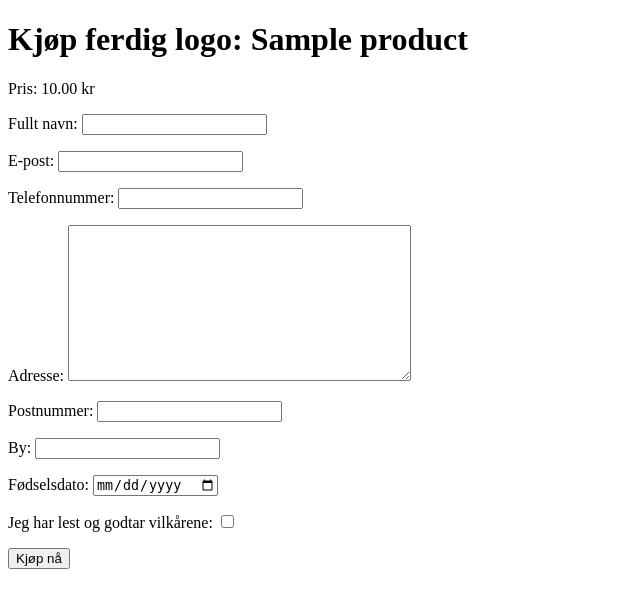
After one commit to auroraodden/oddendesiign-webapp, a Django app: page /outlet/order/1/ in a window 1280 px wide. The commit adds this page. Shown: the top 608 px of the page, without its empty margins (0-640 px from the left). Run offline with Django 5.2, Linux system fonts and the light colour scheme; tables that the repository leaves empty hold one stand-in row (values such as "Sample post").

Commit message:
Add outlet purchase flow with product flag, customer form, and confirmation email

```diff
--- a/core/admin.py
+++ b/core/admin.py
@@ -11,8 +11,8 @@ class CustomerAdmin(admin.ModelAdmin):
 
 @admin.register(Product)
 class ProductAdmin(admin.ModelAdmin):
-    list_display = ('title', 'price', 'is_available') # Viser nevnt
-    list_filter = ('is_available',) # Filtrerer på tilgjengelighet
+    list_display = ('title', 'price', 'is_available', 'is_outlet') # Viser nevnt
+    list_filter = ('is_available', 'is_outlet') # Filtrerer på tilgjengelighet
     search_fields = ('title',) # Kan søke på tittel
 
 class UploadedFileInline(admin.TabularInline):
--- a/core/forms.py
+++ b/core/forms.py
@@ -1,6 +1,7 @@
 from django import forms
 from .models import Order
 from .models import TeaserVideo
+from .models import OutletOrder
 
 
 class OrderForm(forms.ModelForm):
@@ -109,3 +110,32 @@ class TeaserVideoForm(forms.ModelForm):
         if not agreed:
             raise forms.ValidationError("Du må godkjenne betingelsene for å kunne bestille.")
         return agreed
+
+class OutletOrderForm(forms.ModelForm):
+    class Meta:
+        model = OutletOrder
+        fields = [
+            'full_name', 'email', 'phone',
+            'address', 'postal_code', 'city',
+            'birth_date', 'agree_to_terms'
+        ]
+        labels = {
+            'full_name': 'Fullt navn',
+            'email': 'E-post',
+            'phone': 'Telefonnummer',
+            'address': 'Adresse',
+            'postal_code': 'Postnummer',
+            'city': 'By',
+            'birth_date': 'Fødselsdato',
+            'agree_to_terms': 'Jeg har lest og godtar vilkårene',
+        }
+        widgets = {
+            'birth_date': forms.DateInput(attrs={'type': 'date'}),
+            'agree_to_terms': forms.CheckboxInput(),
+        }
+
+    def clean_agree_to_terms(self):
+        agreed = self.cleaned_data.get('agree_to_terms')
+        if not agreed:
+            raise forms.ValidationError("Du må godkjenne betingelsene for å kunne bestille.")
+        return agreed
--- a/core/models.py
+++ b/core/models.py
@@ -15,6 +15,7 @@ class Product(models.Model):
     description = models.TextField()
     price = models.DecimalField(max_digits=8, decimal_places=2)
     is_available = models.BooleanField(default=True)
+    is_outlet = models.BooleanField(default=False)
     image = models.ImageField(upload_to='products/', blank=True)
 
     def __str__(self):
@@ -108,3 +109,21 @@ class TeaserVideoFile(models.Model): # Flerfil opplasting knyttet til teaservide
 
     def __str__(self):
         return self.file.name
+
+class OutletOrder(models.Model):
+    product = models.ForeignKey(Product, on_delete=models.SET_NULL, null=True)
+    full_name = models.CharField(max_length=255)
+    email = models.EmailField()
+    phone = models.CharField(max_length=20)
+    address = models.TextField()
+    postal_code = models.CharField(max_length=10)
+    city = models.CharField(max_length=100)
+    birth_date = models.DateField()
+
+    agree_to_terms = models.BooleanField(default=False)
+    total_price = models.DecimalField(max_digits=10, decimal_places=2, default=0.00)
+
+    created_at = models.DateTimeField(auto_now_add=True)
+
+    def __str__(self):
+        return f"{self.full_name} - {self.product}"
--- a/core/templates/core/outlet.html
+++ b/core/templates/core/outlet.html
@@ -15,6 +15,7 @@
                     <img src="{{ product.image_url }}" alt="{{ product.title }}" style="max-width: 300px;">
                 {% endif %}
                 <p>{{ product.description }}</p> <!-- Viser beskrivelse av produktet, bruker Django-templatetaggs for å vise verdiene fra databasen -->
+                <a href="{% url 'outlet_order' product.id %}">Kjøp nå</a> <!-- Viser en lenke til bestillingsskjemaet for produktet, bruker Django-templatetaggs for å vise verdiene fra databasen -->
             </div>
         {% empty %} <!-- Hvis det ikke er noen produkter i databasen, vises denne mld i stedet for en tom side -->
               <p>Ingen ferdiglagde logoer tilgjengelig for salg.</p>
--- /dev/null
+++ b/core/templates/core/outlet_order.html
@@ -0,0 +1,17 @@
+<!DOCTYPE html>
+<html lang="no">
+<head>
+    <meta charset="UTF-8">
+    <title>Kjøp ferdig logo - Oddendesiign{{ product.title }}</title>
+</head>
+<body>
+    <h1>Kjøp ferdig logo: {{ product.title }}</h1>
+    <p>Pris: {{ product.price }} kr</p>
+
+    <form method="post">
+        {% csrf_token %}
+        {{ form.as_p }}
+        <button type="submit">Kjøp nå</button>
+    </form>
+</body>
+</html>
--- a/core/urls.py
+++ b/core/urls.py
@@ -10,4 +10,5 @@ urlpatterns = [
     path('order/', views.order_view, name='order'), # Kobler til /order/-funksjonen i views.py
     path('teaservideo/', views.teaser_video_view, name='teaser_video'), # Kobler til /teaservideo/-funksjonen i views.py
     path('teaservideo/success/', lambda request: render(request, 'core/teaser_video_success.html'), name='teaser_video_success'),
+    path("outlet/order/<int:product_id>/", views.outlet_order_view, name="outlet_order"),
 ]
--- a/core/views.py
+++ b/core/views.py
@@ -2,6 +2,9 @@ from django.shortcuts import render, redirect
 from django.conf import settings
 from django.core.mail import EmailMultiAlternatives
 from django.template.loader import render_to_string
+from .models import OutletOrder
+from .forms import OutletOrderForm
+from django.shortcuts import get_object_or_404
 
 from .forms import OrderForm, TeaserVideoForm
 from .models import (
@@ -23,7 +26,7 @@ def gallery(request):
 # ----------------------------- Outlet -----------------------------
 
 def outlet(request):
-    products = Product.objects.filter(is_available=True)
+    products = Product.objects.filter(is_available=True, is_outlet=True)
     return render(request, 'core/outlet.html', {'products': products})
 
 # ----------------------------- Kundeomtaler -----------------------------
@@ -122,3 +125,37 @@ def teaser_video_view(request):
         form = TeaserVideoForm()
 
     return render(request, 'core/teaser_video.html', {'form': form})
+
+# ----------------------------- FERDIG LOGO-BESTILLING -----------------------------
+
+def outlet_order_view(request, product_id):
+    product = get_object_or_404(Product, pk=product_id, is_available=True, is_outlet=True)
+
+    if request.method == 'POST':
+        form = OutletOrderForm(request.POST)
+        if form.is_valid():
+            order = form.save(commit=False)
+            order.product = product
+            order.total_price = product.price
+            order.save()
+
+            subject = f"Kjøp av ferdig logo - {product.title}"
+            context = {'order': order}
+            html_content = render_to_string('core/emails/order_confirmation.html', context)
+            text_content = f"Takk for kjøpet, {order.full_name}!"
+
+            email = EmailMultiAlternatives(
+                subject=subject,
+                body=text_content,
+                from_email=settings.DEFAULT_FROM_EMAIL,
+                to=[order.email],
+                bcc=['oddendesign@gmail.com']
+            )
+            email.attach_alternative(html_content, "text/html")
+            email.send()
+
+            return render(request, 'core/order_success.html')
+    else:
+        form = OutletOrderForm()
+
+    return render(request, 'core/outlet_order.html', {'form': form, 'product': product})
```
